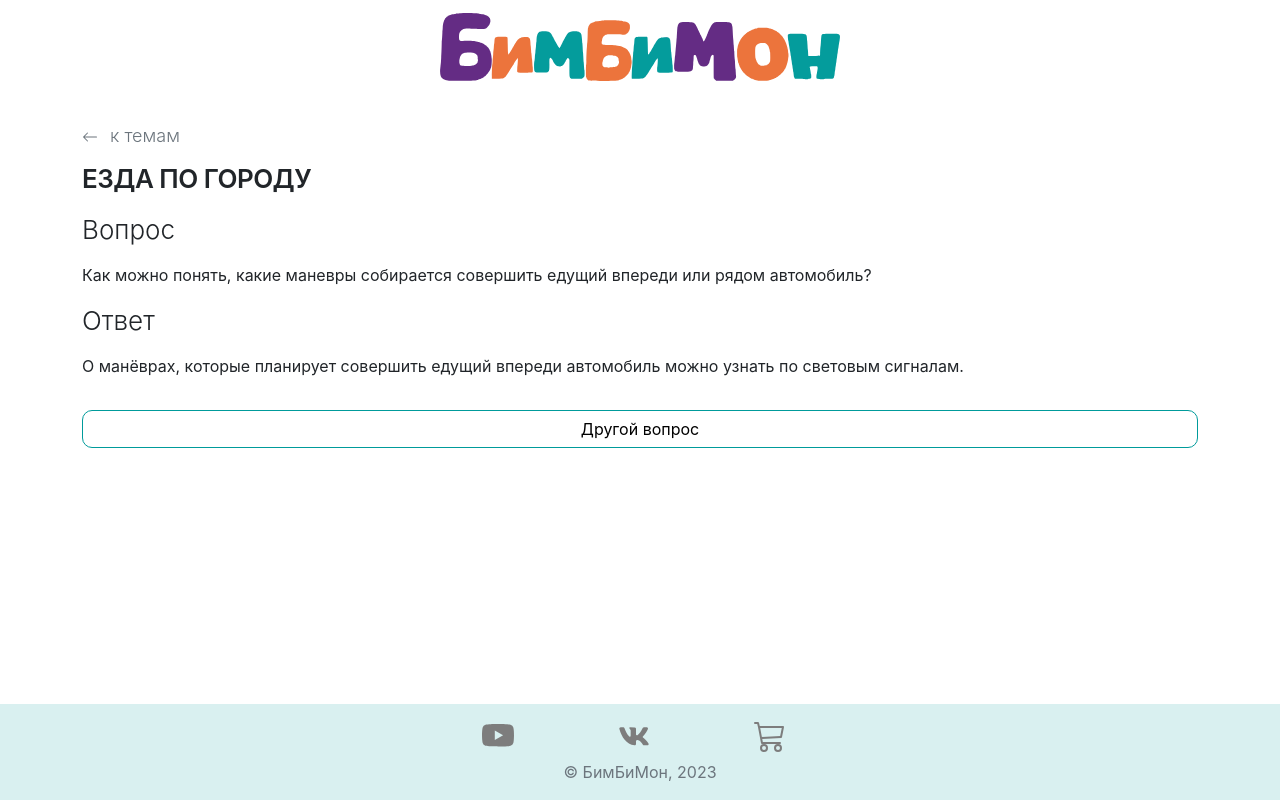
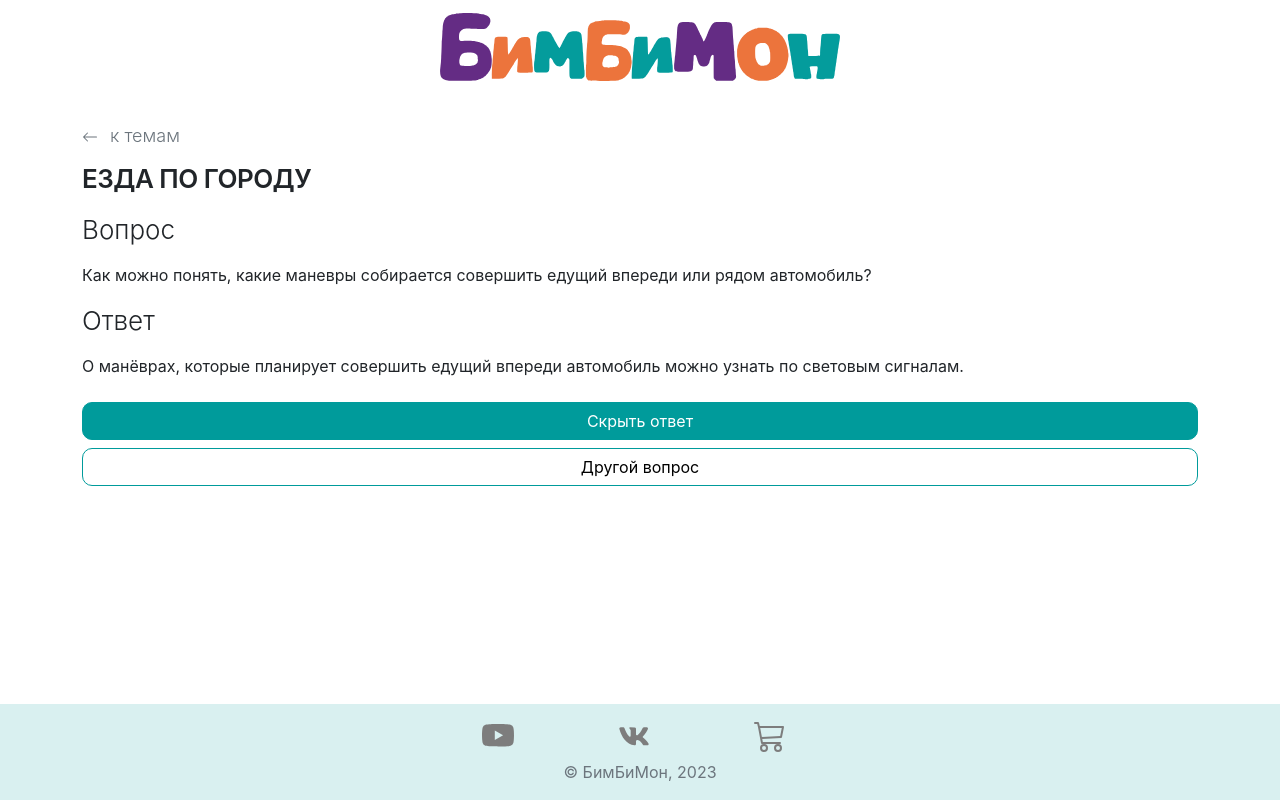
Before and after one commit to dgusakov/bimbimon-landing, a React (Create React App) app: page /quiz/cars/city-drive in a window 1280 px wide. Both pictures are taken after a click on the button "Узнать ответ". Built offline with nearby package versions, Linux system fonts and the light colour scheme.

Commit message:
Fix problem with shown answer

```diff
--- a/src/components/functional/Answer.tsx
+++ b/src/components/functional/Answer.tsx
@@ -1,12 +1,19 @@
 import "../../css/App.css";
-import React from "react";
+import React, { useState } from "react";
 import HeaderLight from "../labels/HeaderLight";
 
 function Answer(props: any) {
-  const [showAnswer, setShowAnswer] = React.useState(false);
-  const showAnswerFunc = () => setShowAnswer(true);
+  // State to track whether the answer is visible or hidden
+  const [showAnswer, setShowAnswer] = useState(false);
+
+  // Function to toggle the visibility of the answer
+  const toggleAnswer = () => {
+    setShowAnswer((prevShowAnswer) => !prevShowAnswer);
+  };
+
   return (
     <div>
+      {/* The answer section, hidden by default if showAnswer is false */}
       <div id="answer" style={{ display: showAnswer ? "block" : "none" }}>
         <HeaderLight name="Ответ" />
         <div className="mt-3" id="question">
@@ -14,14 +21,25 @@ function Answer(props: any) {
         </div>
       </div>
       <div className="d-grid gap-2 mb-2 mt-4">
+        {/* Button to show the answer when clicked, visible if showAnswer is false */}
         <button
           id="showAnswer"
           className="btn btn-main"
           type="button"
-          onClick={showAnswerFunc}
+          onClick={toggleAnswer}
           style={{ display: showAnswer ? "none" : "block" }}
         >
           Узнать ответ
+        </button>
+        {/* Button to hide the answer when clicked, visible if showAnswer is true */}
+        <button
+          id="hideAnswer"
+          className="btn btn-main"
+          type="button"
+          onClick={toggleAnswer}
+          style={{ display: showAnswer ? "block" : "none" }}
+        >
+          Скрыть ответ
         </button>
       </div>
     </div>
```
